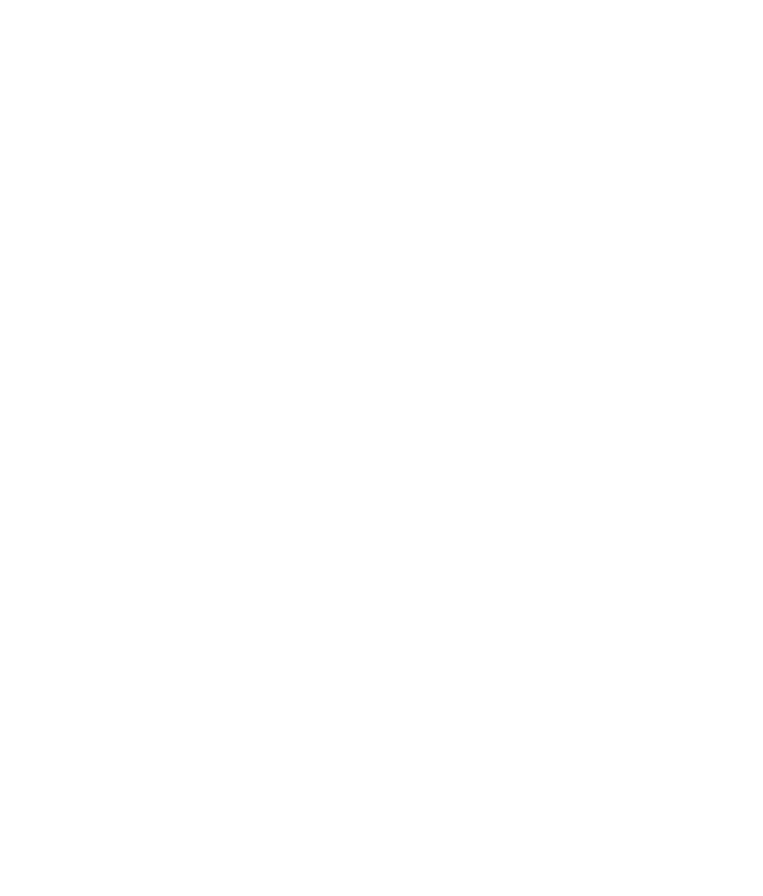
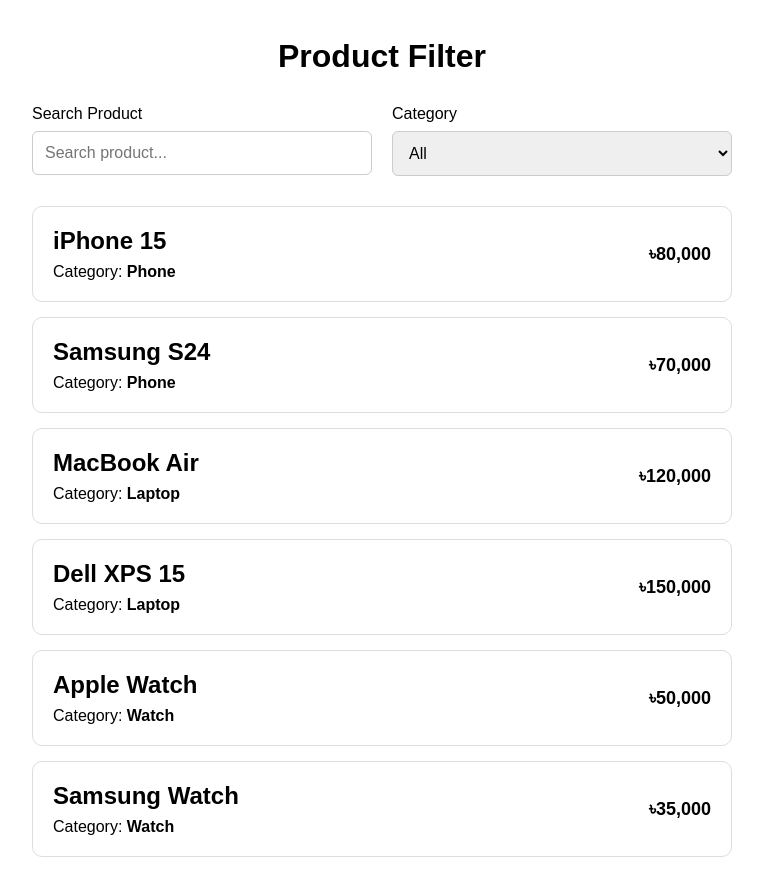
Before and after one commit to Ridwan2024-P/Angular, an Angular app in the folder task/: page / in a window 1280 px wide. Shown: the part 1214-2110 px from the top of the page, without its empty margins (258-1021 px from the left). Before the commit the page ends 800 px from the top, so only its background shows below. Built offline with nearby package versions, Linux system fonts and the light colour scheme.

Commit message:
product filter

```diff
--- a/task/src/app/app.html
+++ b/task/src/app/app.html
@@ -1 +1,3 @@
 <app-cart></app-cart>
+<app-product-serach></app-product-serach>
+<app-product-filter></app-product-filter>
--- a/task/src/app/app.ts
+++ b/task/src/app/app.ts
@@ -2,10 +2,11 @@
 import { RouterOutlet } from '@angular/router';
 import { ProductSerach } from './product-serach/product-serach';
 import { Cart } from './cart/cart';
+import { ProductFilter } from './product-filter/product-filter';
 
 @Component({
   selector: 'app-root',
-  imports: [RouterOutlet, ProductSerach, Cart],
+  imports: [RouterOutlet, ProductSerach, Cart,ProductFilter],
   templateUrl: './app.html',
   styleUrl: './app.css'
 })
--- /dev/null
+++ b/task/src/app/product-filter/product-filter.css
@@ -0,0 +1,71 @@
+.container {
+  width: 700px;
+  margin: 40px auto;
+  font-family: Arial, sans-serif;
+}
+
+h1 {
+  text-align: center;
+  margin-bottom: 30px;
+}
+
+.filter-area {
+  display: flex;
+  gap: 20px;
+  margin-bottom: 30px;
+}
+
+.search-box,
+.category-box {
+  flex: 1;
+  display: flex;
+  flex-direction: column;
+  gap: 8px;
+}
+
+input,
+select {
+  padding: 12px;
+  font-size: 16px;
+  border: 1px solid #ccc;
+  border-radius: 6px;
+}
+
+.product-list {
+  display: flex;
+  flex-direction: column;
+  gap: 15px;
+}
+
+.product-card {
+  display: flex;
+  justify-content: space-between;
+  align-items: center;
+
+  padding: 20px;
+
+  background: white;
+
+  border: 1px solid #ddd;
+  border-radius: 10px;
+}
+
+.product-card h2 {
+  margin: 0 0 8px;
+}
+
+.product-card p {
+  margin: 0;
+}
+
+.price {
+  font-size: 18px;
+  font-weight: bold;
+}
+
+.no-result {
+  text-align: center;
+  padding: 30px;
+  background: white;
+  border-radius: 10px;
+}
--- /dev/null
+++ b/task/src/app/product-filter/product-filter.html
@@ -0,0 +1,104 @@
+<div class="container">
+
+  <h1>Product Filter</h1>
+
+  <div class="filter-area">
+
+    <div class="search-box">
+
+      <label for="search">
+        Search Product
+      </label>
+
+      <input
+        id="search"
+        type="text"
+        [formControl]="searchControl"
+        placeholder="Search product..."
+      >
+
+    </div>
+
+
+    <div class="category-box">
+
+      <label for="category">
+        Category
+      </label>
+
+      <select
+        id="category"
+        [formControl]="categoryControl"
+      >
+
+        <option value="All">
+          All
+        </option>
+
+        <option value="Phone">
+          Phone
+        </option>
+
+        <option value="Laptop">
+          Laptop
+        </option>
+
+        <option value="Watch">
+          Watch
+        </option>
+
+      </select>
+
+    </div>
+
+  </div>
+
+
+  <div class="product-list">
+
+    @for (
+      product of filteredProducts$ | async;
+      track product.id
+    ) {
+
+      <div class="product-card">
+
+        <div>
+
+          <h2>
+            {{ product.name }}
+          </h2>
+
+          <p>
+            Category:
+            <strong>
+              {{ product.category }}
+            </strong>
+          </p>
+
+        </div>
+
+        <div class="price">
+
+          ৳{{ product.price | number }}
+
+        </div>
+
+      </div>
+
+    }
+
+
+    @if ((filteredProducts$ | async)?.length === 0) {
+
+      <div class="no-result">
+
+        No product found.
+
+      </div>
+
+    }
+
+  </div>
+
+</div>
--- /dev/null
+++ b/task/src/app/product-filter/product-filter.ts
@@ -0,0 +1,103 @@
+import { Component } from '@angular/core';
+import { CommonModule } from '@angular/common';
+import { FormControl, ReactiveFormsModule } from '@angular/forms';
+import { combineLatest, map, startWith } from 'rxjs';
+
+interface Product {
+  id: number;
+  name: string;
+  category: string;
+  price: number;
+}
+
+@Component({
+  selector: 'app-product-filter',
+  standalone: true,
+  imports: [
+    CommonModule,
+    ReactiveFormsModule
+  ],
+  templateUrl: './product-filter.html',
+  styleUrl: './product-filter.css'
+})
+export class ProductFilter {
+
+  searchControl = new FormControl('');
+
+  categoryControl = new FormControl('All');
+
+  products: Product[] = [
+    {
+      id: 1,
+      name: 'iPhone 15',
+      category: 'Phone',
+      price: 80000
+    },
+    {
+      id: 2,
+      name: 'Samsung S24',
+      category: 'Phone',
+      price: 70000
+    },
+    {
+      id: 3,
+      name: 'MacBook Air',
+      category: 'Laptop',
+      price: 120000
+    },
+    {
+      id: 4,
+      name: 'Dell XPS 15',
+      category: 'Laptop',
+      price: 150000
+    },
+    {
+      id: 5,
+      name: 'Apple Watch',
+      category: 'Watch',
+      price: 50000
+    },
+    {
+      id: 6,
+      name: 'Samsung Watch',
+      category: 'Watch',
+      price: 35000
+    }
+  ];
+
+  filteredProducts$ = combineLatest([
+
+    this.searchControl.valueChanges.pipe(
+      startWith('')
+    ),
+
+    this.categoryControl.valueChanges.pipe(
+      startWith('All')
+    )
+
+  ]).pipe(
+
+    map(([searchText, category]) => {
+
+      const search = searchText?.toLowerCase().trim() ?? '';
+
+      return this.products.filter(product => {
+
+        const matchesSearch =
+          product.name
+            .toLowerCase()
+            .includes(search);
+
+        const matchesCategory =
+          category === 'All' ||
+          product.category === category;
+
+        return matchesSearch && matchesCategory;
+
+      });
+
+    })
+
+  );
+
+}
```
Also changed, not shown: 1 other file (tests, documents, lock files or other folders).
